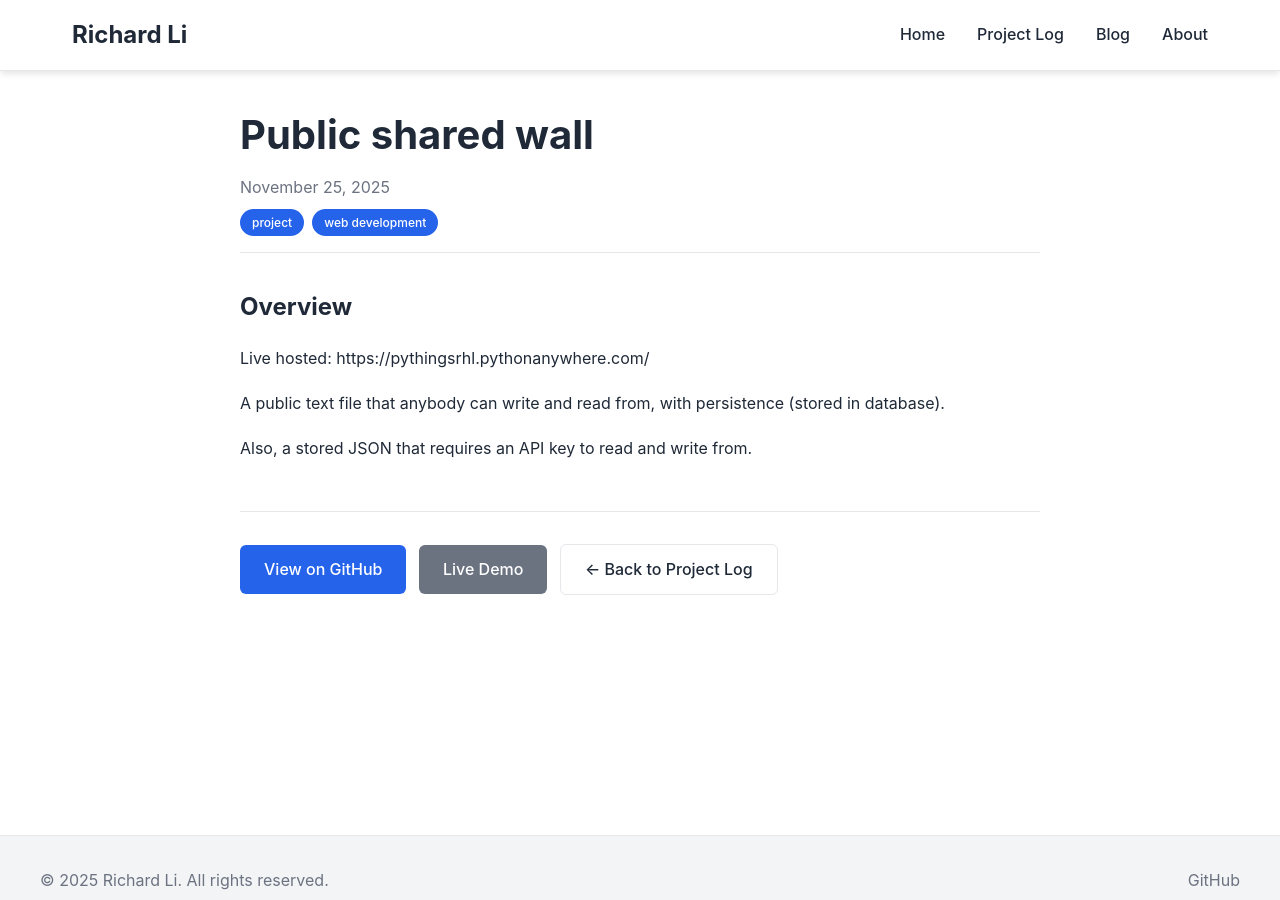
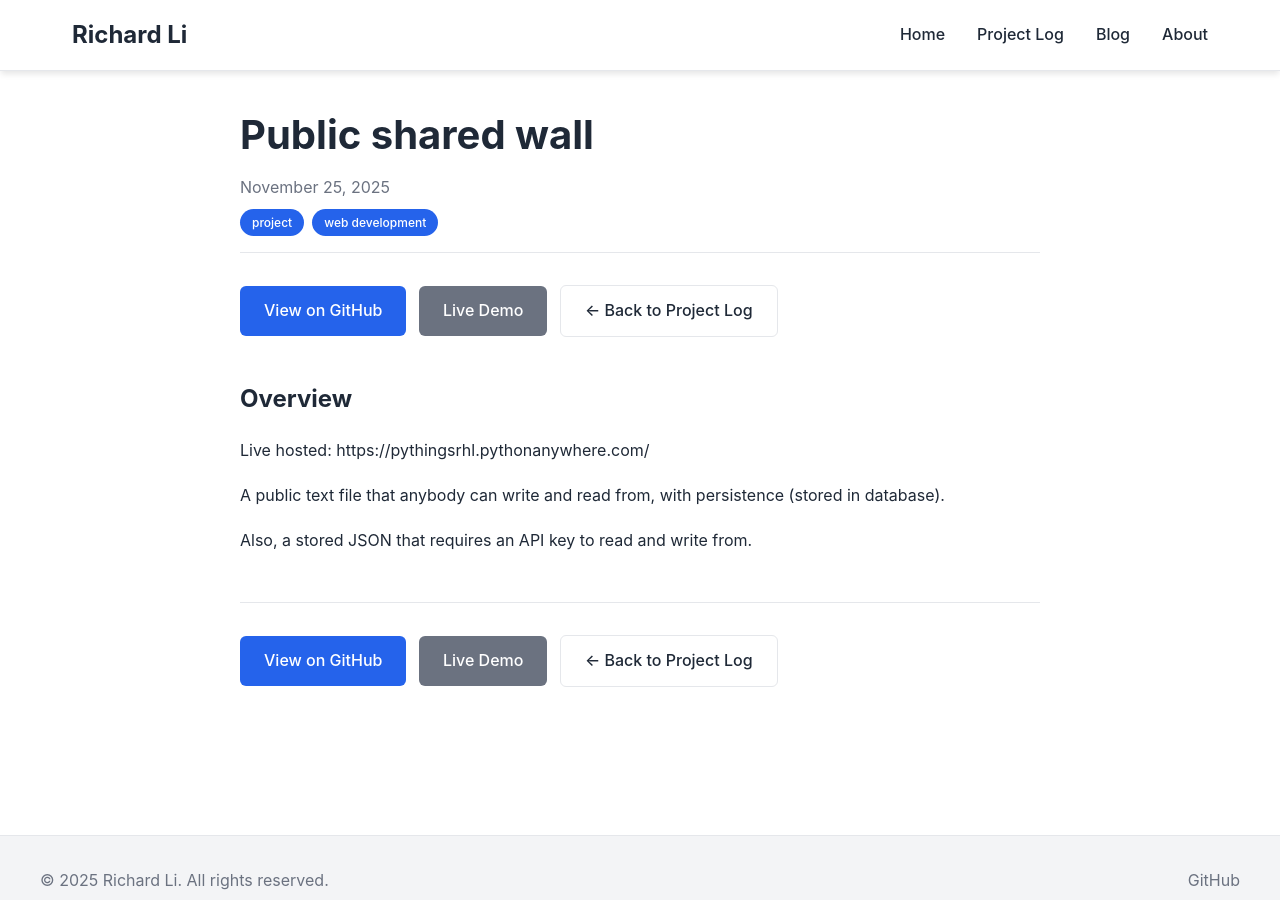
Before and after one commit to richardhcli/richardhcli.github.io, a Jekyll site: the page built from _project_posts/2025-11-25-public_wall.md, in a window 1280 px wide and 900 px high. Built offline with Jekyll 4.4.1, drawn with Linux system fonts in a browser that asks for light colours.

Commit message:
formatting
add demo links to front of project. Add image to project post

```diff
--- a/_layouts/projectPost.html
+++ b/_layouts/projectPost.html
@@ -16,6 +16,18 @@ layout: default
     {% endif %}
   </header>
 
+  <div class="demos">
+    {% if page.github_url %}
+    <a href="{{ page.github_url }}" class="btn" target="_blank" rel="noopener">View on GitHub</a>
+    {% endif %}
+    {% if page.demo_url %}
+    <a href="{{ page.demo_url }}" class="btn btn-secondary" target="_blank" rel="noopener">Live Demo</a>
+    {% endif %}
+    <a href="{{ '/projectLog/' | relative_url }}" class="btn btn-back">← Back to Project Log</a>
+
+  </div>
+
+
   <div class="post-content">
     {{ content }}
   </div>
```
Also changed, not shown: _project_posts/2025-12-28-visualized-neural-network.md (+3 -1 lines), 1 other file.
